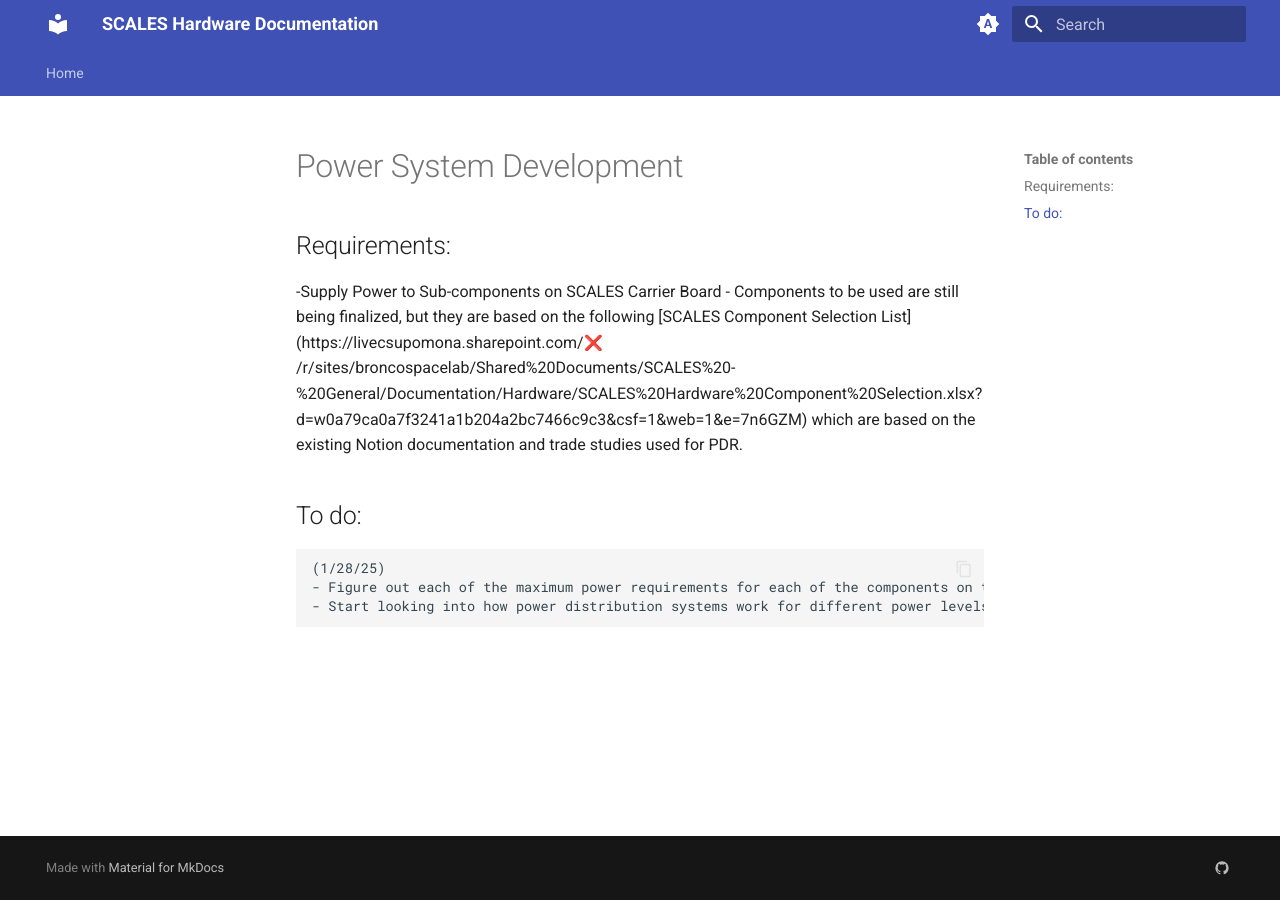
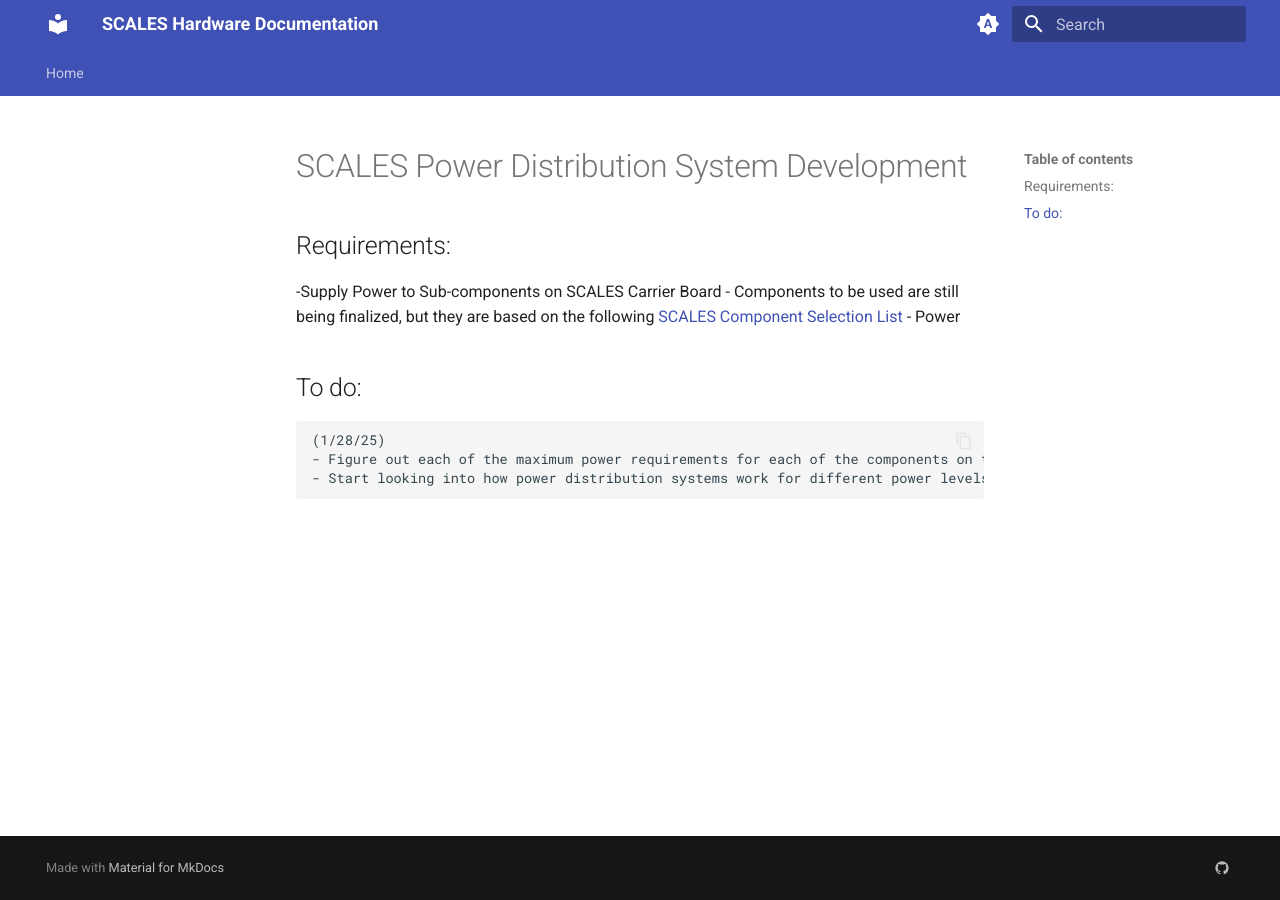
Before and after one commit to BroncoSpace-Lab/scales-hardware, an MkDocs documentation site: the page built from docs/power_system.md, in a window 1280 px wide. Built offline with MkDocs 1.6.1 and Material for MkDocs 9.7.7, drawn with Linux system fonts in a browser that asks for light colours; emoji names are drawn with the system emoji font.

Commit message:
Update power_system.md

```diff
--- a/docs/power_system.md
+++ b/docs/power_system.md
@@ -1,7 +1,8 @@
-# Power System Development
+# SCALES Power Distribution System Development
 ## Requirements:
 -Supply Power to Sub-components on SCALES Carrier Board
-   - Components to be used are still being finalized, but they are based on the following [SCALES Component Selection List] (https://livecsupomona.sharepoint.com/:x:/r/sites/broncospacelab/Shared%20Documents/SCALES%20-%20General/Documentation/Hardware/SCALES%20Hardware%20Component%20Selection.xlsx?d=w0a79ca0a7f3241a1b204a2bc7466c9c3&csf=1&web=1&e=7n6GZM) which are based on the existing Notion documentation and trade studies used for PDR.
+   - Components to be used are still being finalized, but they are based on the following [SCALES Component Selection List](https://livecsupomona.sharepoint.com/:x:/r/sites/broncospacelab/Shared%20Documents/SCALES%20-%20General/Documentation/Hardware/SCALES%20Hardware%20Component%20Selection.xlsx?d=w0a79ca0a7f3241a1b204a2bc7466c9c3&csf=1&web=1&e=7n6GZM)
+   - Power
 
 ## To do:
     (1/28/25)
```
